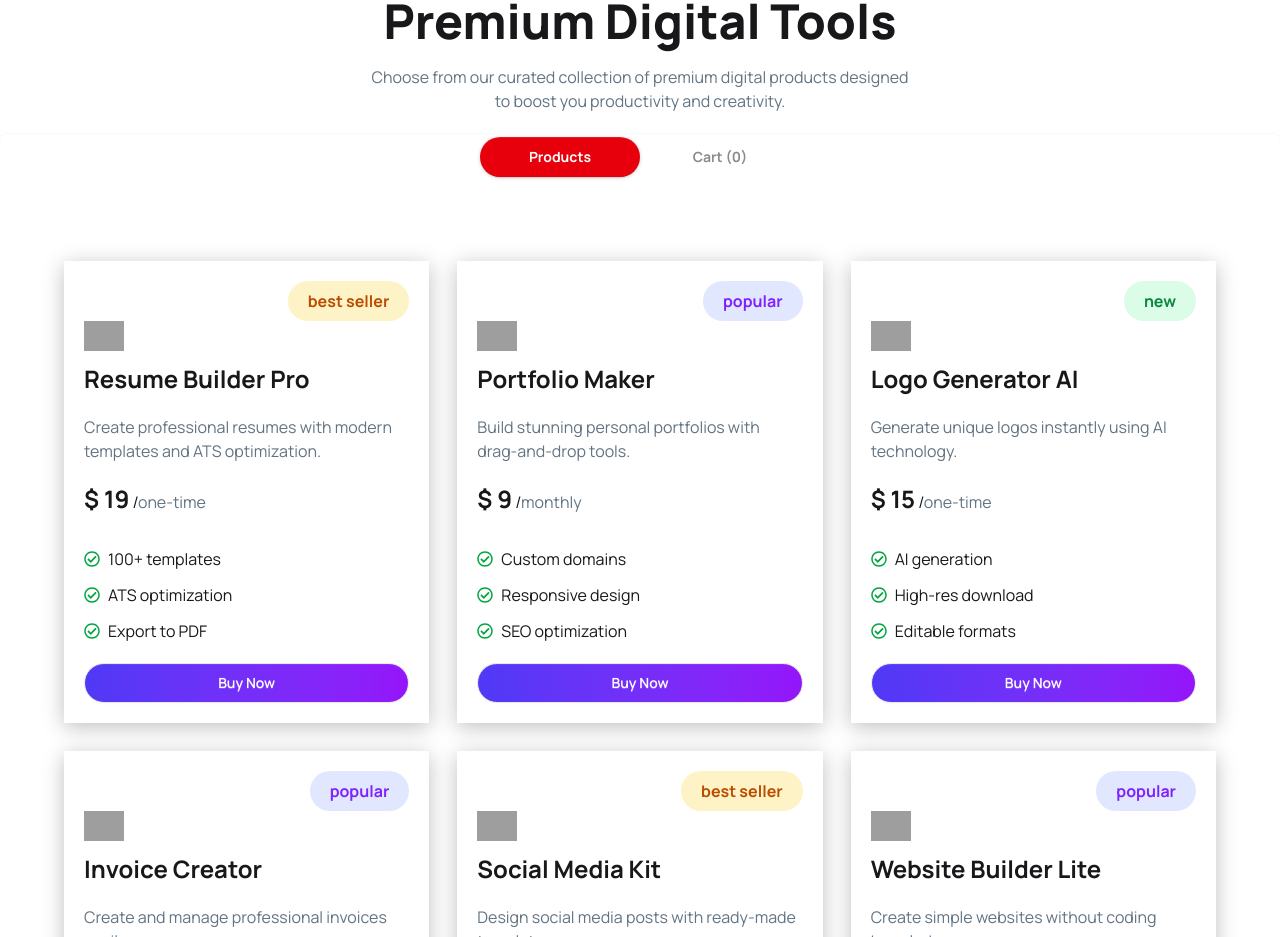
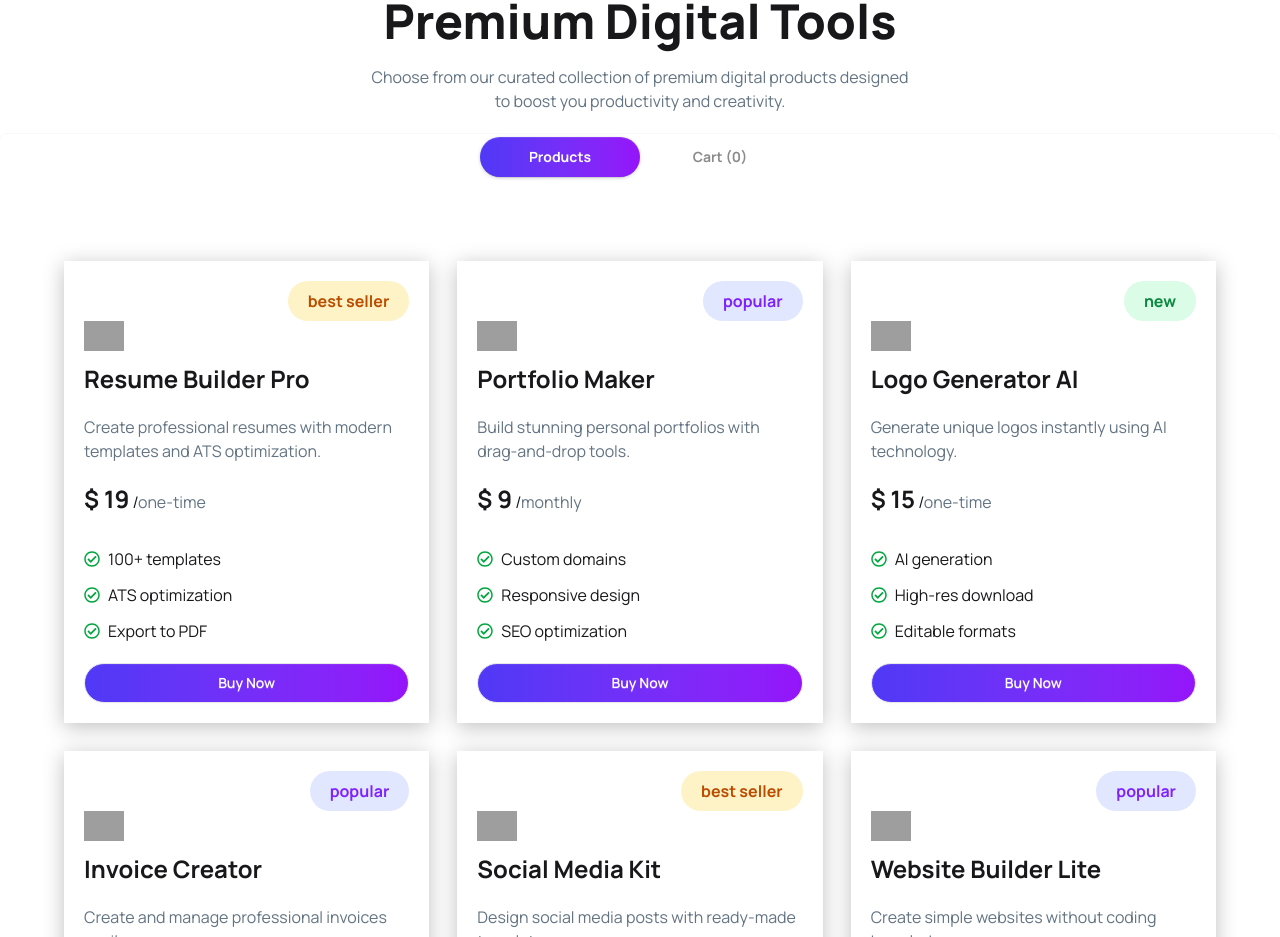
Before and after one commit to rashedpine83/B13-Assignment-06-Digitools, a React (Vite) app: page / in a window 1280 px wide. Shown: the part 1220-2157 px from the top of the page. Built offline with nearby package versions, Linux system fonts and the light colour scheme; grey boxes are pictures that could not be loaded.

Commit message:
change tab button style

```diff
--- a/src/App.jsx
+++ b/src/App.jsx
@@ -39,9 +39,9 @@ const [carts, setCarts] = useState([]);
 
       <div className="tabs tabs-box justify-center bg-transparent">
 
-        <input onClick={() => setActiveTab("Products")} type="radio" name="my_tabs_1" className = {`tab w-40 font-bold rounded-full ${activeTab==="Products" ? "bg-red-600 text-white" : ""}`} aria-label="Products" defaultChecked/>
+        <input onClick={() => setActiveTab("Products")} type="radio" name="my_tabs_1" className = {`tab w-40 font-bold rounded-full ${activeTab==="Products" ? "bg-linear-to-r from-[#4f39f6] to-[#9514fa] text-white" : ""}`} aria-label="Products" defaultChecked/>
 
-        <input onClick={() => setActiveTab("Cart")} type="radio" name="my_tabs_1" className= {`tab font-bold w-40 rounded-full ${activeTab === "Cart" ? "bg-red-600 text-white" : ""}`} aria-label={`Cart (${carts.length})`}/>
+        <input onClick={() => setActiveTab("Cart")} type="radio" name="my_tabs_1" className= {`tab font-bold w-40 rounded-full ${activeTab === "Cart" ? "bg-linear-to-r from-[#4f39f6] to-[#9514fa] text-white" : ""}`} aria-label={`Cart (${carts.length})`}/>
       </div>
 
       {activeTab === "Products" && <Suspense fallback={<p>Data Loading...</p>}> <ToolsCards ToolsPromise={ToolsPromise} carts={carts} setCarts={setCarts}></ToolsCards></Suspense>}
```
